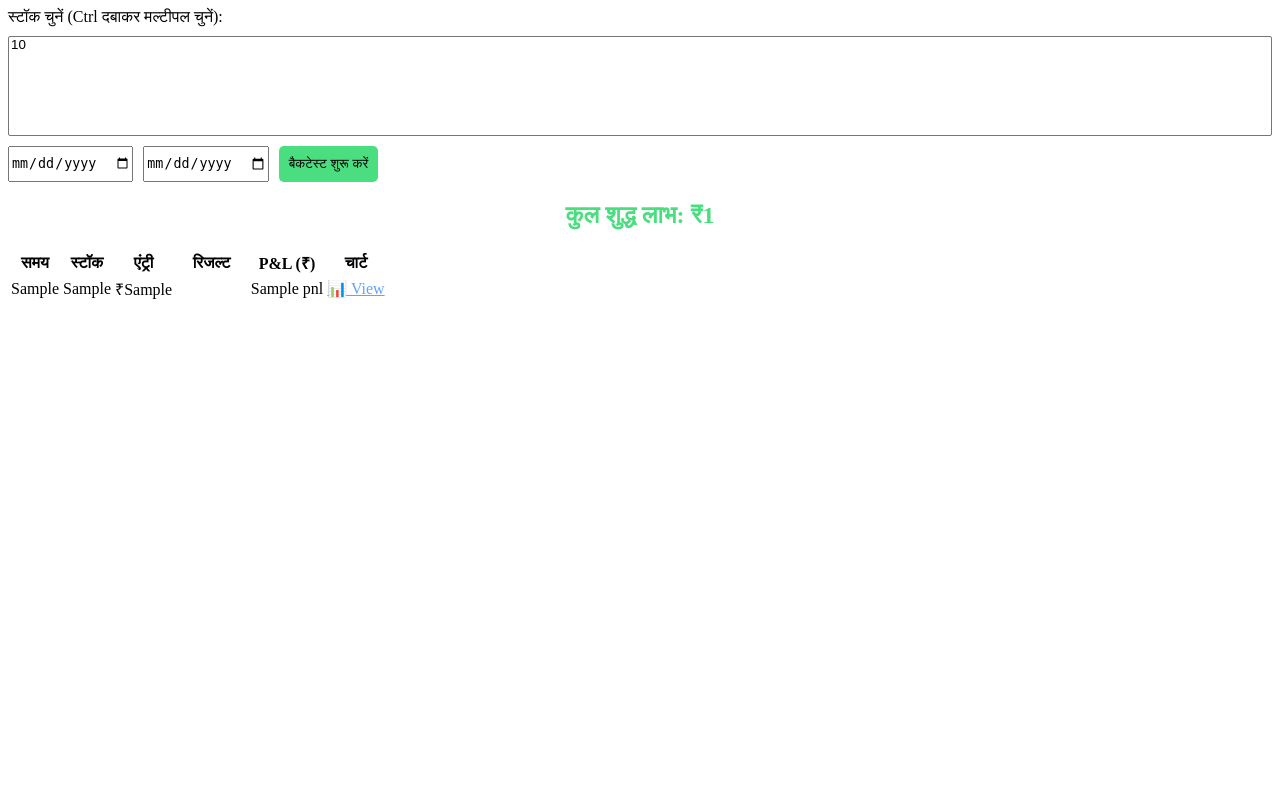
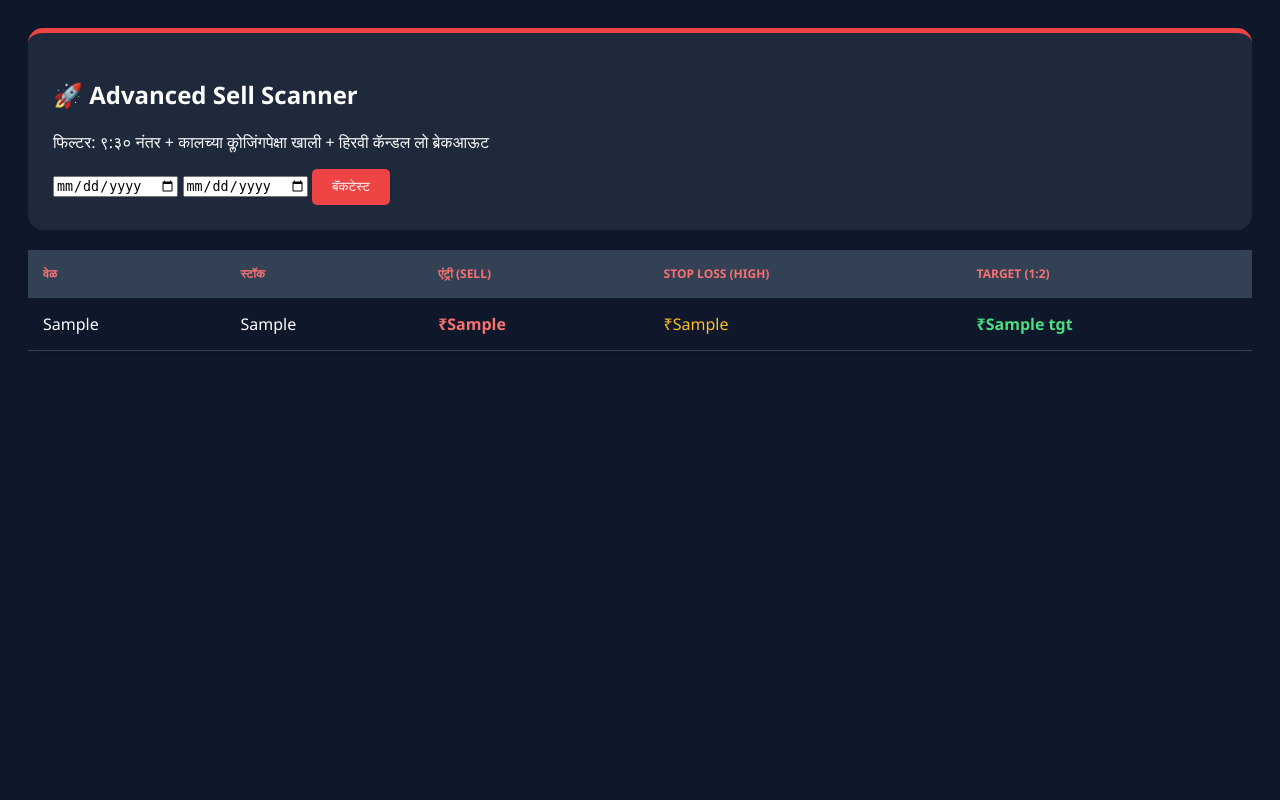
Before and after one commit to dattapwr/nifty-trading-bot, a Flask app: template templates/index.html in a window 1280 px wide. Run offline with Flask 3, Linux system fonts and the light colour scheme; the template is opened without the code that fills it: most values are stand-ins (such as "Sample title", 1, 10 or a date in 2020).

Commit message:
Update index.html

```diff
--- a/templates/index.html
+++ b/templates/index.html
@@ -1,33 +1,39 @@
+<!DOCTYPE html>
+<html lang="mr">
+<head>
+    <meta charset="UTF-8">
+    <title>Advanced Scanner</title>
+    <style>
+        body { font-family: 'Segoe UI', sans-serif; background: #0f172a; color: white; padding: 20px; }
+        .card { background: #1e293b; padding: 25px; border-radius: 15px; border-top: 5px solid #ef4444; margin-bottom: 20px; }
+        table { width: 100%; border-collapse: collapse; margin-top: 20px; box-shadow: 0 4px 6px -1px rgba(0,0,0,0.1); }
+        th, td { padding: 15px; text-align: left; border-bottom: 1px solid #334155; }
+        th { background: #334155; color: #f87171; text-transform: uppercase; font-size: 12px; }
+        .buy-zone { color: #4ade80; font-weight: bold; }
+        .sell-zone { color: #f87171; font-weight: bold; }
+        .sl-zone { color: #fbbf24; }
+    </style>
+</head>
+<body>
     <div class="card">
+        <h2>🚀 Advanced Sell Scanner</h2>
+        <p>फिल्टर: ९:३० नंतर + कालच्या क्लोजिंगपेक्षा खाली + हिरवी कॅन्डल लो ब्रेकआऊट</p>
         <form action="/" method="get">
-        <label>स्टॉक चुनें (Ctrl दबाकर मल्टीपल चुनें):</label><br>
-        <select name="stocks" multiple style="width: 100%; height: 100px; margin: 10px 0;">
-            {% for stock in available_stocks %}
-            <option value="{{ stock }}">{{ stock }}</option>
-            {% endfor %}
-        </select>
-        <div style="display: flex; gap: 10px;">
             <input type="date" name="start_date" required>
             <input type="date" name="end_date" required>
-            <button type="submit" style="background: #4ade80; color: black; border: none; padding: 10px; cursor: pointer; border-radius: 5px;">बैकटेस्ट शुरू करें</button>
-        </div>
+            <button type="submit" style="background:#ef4444; color:white; padding:10px 20px; border:none; border-radius:5px; cursor:pointer;">बॅकटेस्ट</button>
         </form>
     </div>
 
     {% if bt_results %}
-<div class="card" style="text-align: center;">
-    <h2 style="color: {{ '#4ade80' if total_pnl >= 0 else '#f87171' }}">कुल शुद्ध लाभ: ₹{{ total_pnl }}</h2>
-</div>
-
     <table>
         <thead>
             <tr>
-            <th>समय</th>
+                <th>वेळ</th>
                 <th>स्टॉक</th>
-            <th>एंट्री</th>
-            <th>रिजल्ट</th>
-            <th>P&L (₹)</th>
-            <th>चार्ट</th>
+                <th>एंट्री (SELL)</th>
+                <th>Stop Loss (High)</th>
+                <th>Target (1:2)</th>
             </tr>
         </thead>
         <tbody>
@@ -35,12 +41,13 @@
             <tr>
                 <td>{{ r.t }}</td>
                 <td>{{ r.s }}</td>
-            <td>₹{{ r.p }}</td>
-            <td style="color: {{ '#4ade80' if 'TGT' in r.res else '#f87171' if 'SL' in r.res else 'white' }}">{{ r.res }}</td>
-            <td>{{ r.pnl }}</td>
-            <td><a href="{{ r.tv_url }}" target="_blank" style="color: #60a5fa;">📊 View</a></td>
+                <td class="sell-zone">₹{{ r.p }}</td>
+                <td class="sl-zone">₹{{ r.sl }}</td>
+                <td class="buy-zone">₹{{ r.tgt }}</td>
             </tr>
             {% endfor %}
         </tbody>
     </table>
     {% endif %}
+</body>
+</html>
```
Lines whose indentation alone changed are shown as unchanged.
